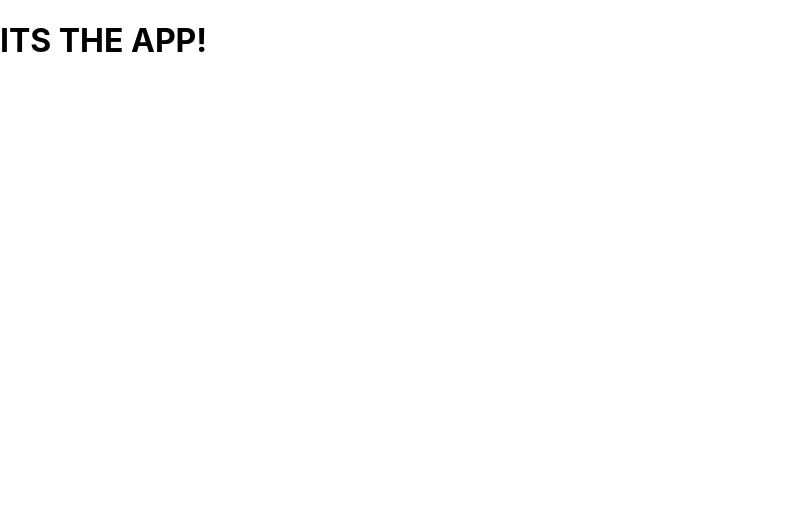
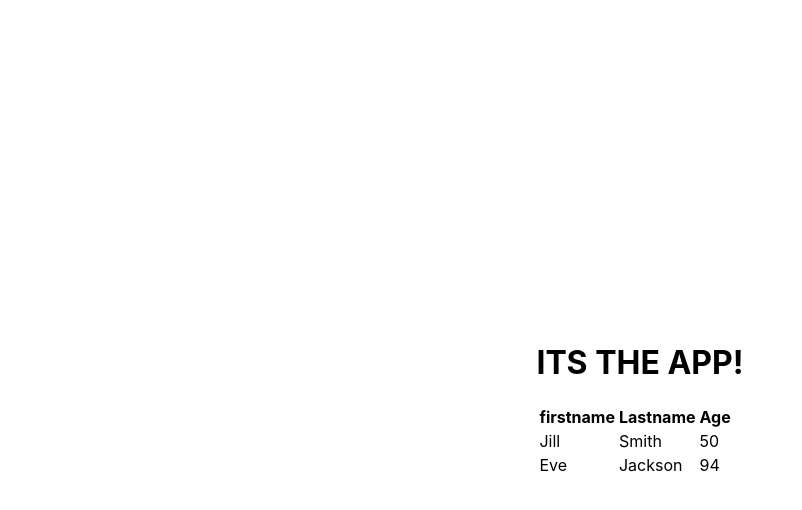
Before and after one commit to emelanson/Employee-Directory, a React (Create React App) app in the folder app/: page / in a window 1280 px wide. Shown: the top 510 px of the page, without its empty margins (0-802 px from the left). Built offline with nearby package versions, Linux system fonts and the light colour scheme; no server answers.

Commit message:
Created DirectoryTable component to display results.

```diff
--- a/app/package.json
+++ b/app/package.json
@@ -10,6 +10,7 @@
     "react": "^17.0.1",
     "react-dom": "^17.0.1",
     "react-scripts": "4.0.2",
+    "styled-components": "^5.2.1",
     "web-vitals": "^1.1.0"
   },
   "scripts": {
--- a/app/src/components/DirectoryContainer/DirectoryContainer.js
+++ b/app/src/components/DirectoryContainer/DirectoryContainer.js
@@ -1,5 +1,6 @@
 import React, { Component } from 'react';
 import API from "../../utils/API";
+import DirectoryTable from '../DirectoryTable/DirectoryTable';
 
 class DirectoryContainer extends Component {
     state = {
@@ -20,9 +21,14 @@ class DirectoryContainer extends Component {
 
     render() {
         return (
-            <>
+            <div style={{
+                position: 'absolute', left: '50%', top: '50%',
+                transform: 'translate(-50%, -50%)'
+            }}
+            >
                 <h1>ITS THE APP!</h1>
-            </>
+                <DirectoryTable />
+            </div>
         );
     }
 };
--- /dev/null
+++ b/app/src/components/DirectoryTable/DirectoryTable.js
@@ -0,0 +1,31 @@
+import React, { Component } from 'react';
+
+class DirectoryTable extends Component {
+
+
+    render() {
+        return (
+            <>
+                <table>
+                    <tr>
+                        <th>firstname</th>
+                        <th>Lastname</th>
+                        <th>Age</th>
+                    </tr>
+                    <tr>
+                        <td>Jill</td>
+                        <td>Smith</td>
+                        <td>50</td>
+                    </tr>
+                    <tr>
+                        <td>Eve</td>
+                        <td>Jackson</td>
+                        <td>94</td>
+                    </tr>
+                </table>
+            </>
+        );
+    }
+};
+
+export default DirectoryTable;
```
Also changed, not shown: 1 other file (tests, documents, lock files or other folders).
